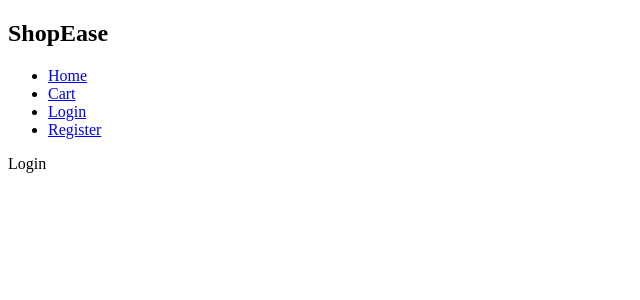
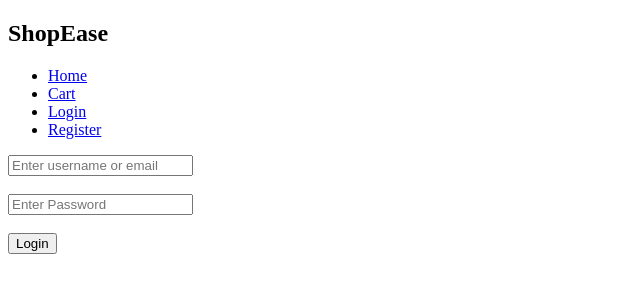
Before and after one commit to Neeraj-Sharma01/Ecommerce-MERN, a React (Vite) app in the folder client/: page /login in a window 1280 px wide. Shown: the top 300 px of the page, without its empty margins (0-640 px from the left). Built offline with nearby package versions, Linux system fonts and the light colour scheme.

Commit message:
implement user login

```diff
--- a/client/pages/Login.jsx
+++ b/client/pages/Login.jsx
@@ -1,8 +1,56 @@
-import React from 'react'
+import{ useState } from 'react'
+import api from "../src/api/axios.js"
 
 const Login = () => {
+  const[formData,setFormData] = useState({
+    email:"",
+    password:""
+  })
+
+  const handleChange = (e) => {
+    setFormData({
+      ...formData,
+      [e.target.name]:e.target.value
+    })
+  }
+
+  const handleSubmit = async (e) => {
+    e.preventDefault();
+    try {
+      const response = await api.post("/auth/login",formData);
+      console.log(response.data);
+      alert("Login Successful");
+    } catch (error) {
+      alert(error.message);
+    }
+
+
+  }
+
   return (
-    <div>Login</div>
+    <>
+      <form onSubmit={handleSubmit}>
+        <input
+          type="email"
+          name="email"
+          placeholder="Enter username or email"
+          value={formData.email}
+          onChange={handleChange}
+        />
+        <br/>
+        <br/>
+         <input
+          type="password"
+          name="password"
+          placeholder="Enter Password"
+          value={formData.password}
+          onChange={handleChange}
+        />
+        <br/>
+        <br/>
+        <button type='submit'>Login</button>
+      </form>
+    </>
   )
 }
 
```
